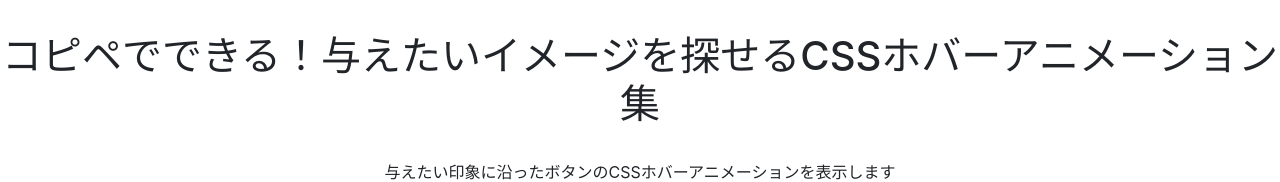
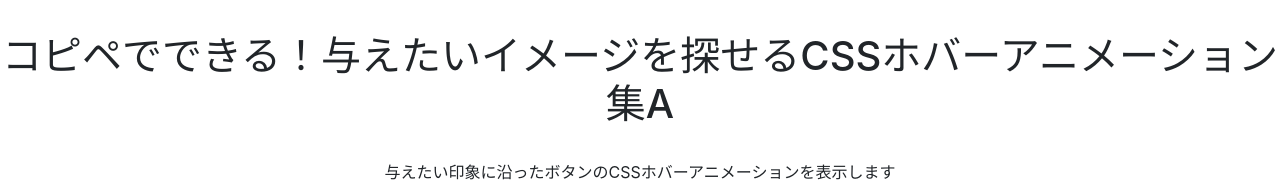
Before and after one commit to kappy8610/pd, a plain HTML site: page index.html in a window 1280 px wide. Shown: the top 182 px of the page. Drawn offline with nearby package versions, Linux system fonts and the light colour scheme.

Commit message:
Aの追加

```diff
--- a/index.html
+++ b/index.html
@@ -7,7 +7,7 @@
   <link rel="stylesheet" href="./styles/home.css">
 </head>
 <body>
-  <h1>コピペでできる！与えたいイメージを探せるCSSホバーアニメーション集</h1>
+  <h1>コピペでできる！与えたいイメージを探せるCSSホバーアニメーション集A</h1>
   <p>与えたい印象に沿ったボタンのCSSホバーアニメーションを表示します</p>
   <p>下記の印象をクリックすると、その印象に沿ったアニメーションとコードを表示するページに移動します</p>
   <p>コードをコピペして実装してみて下さい！</p>
```
